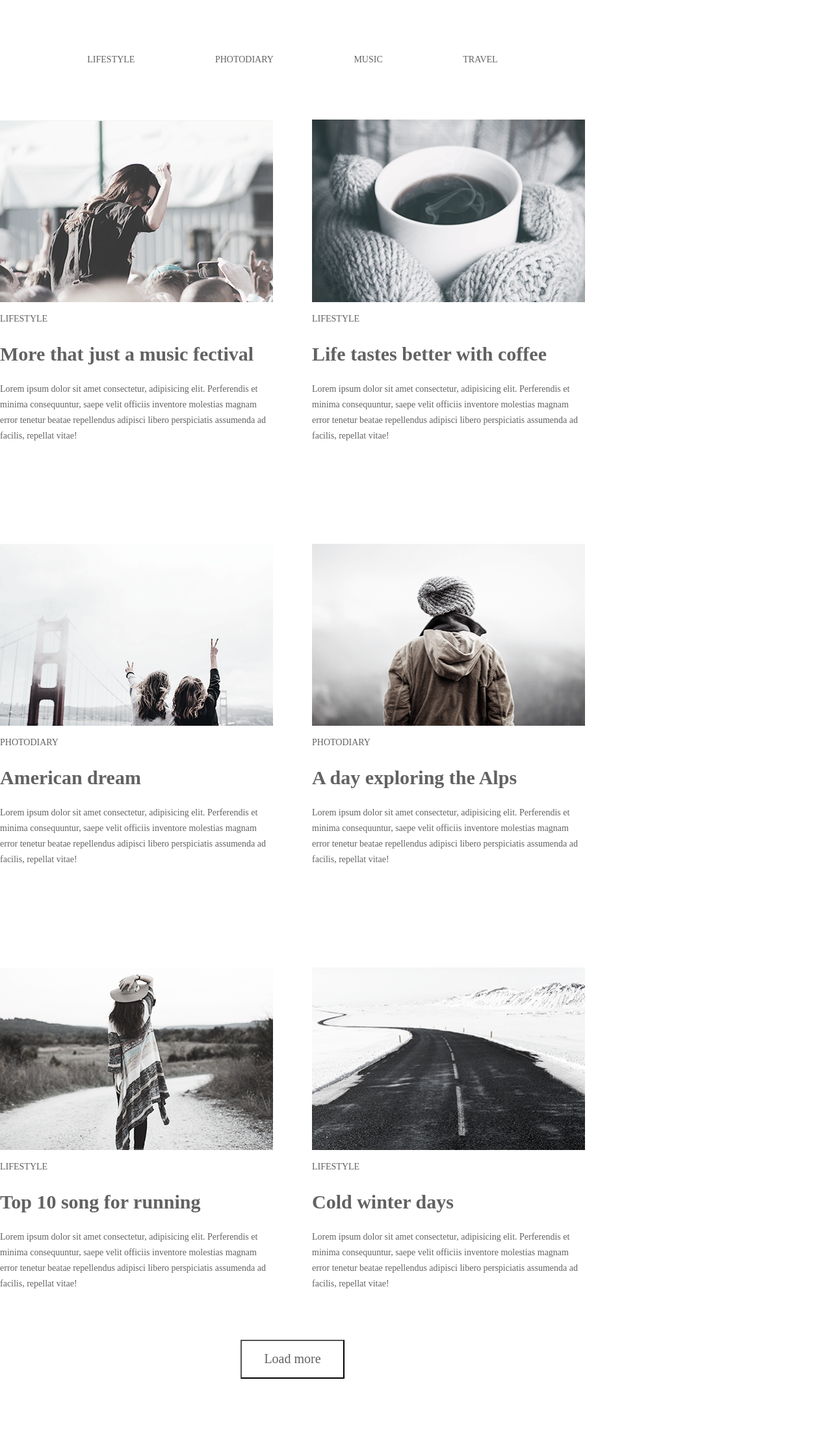
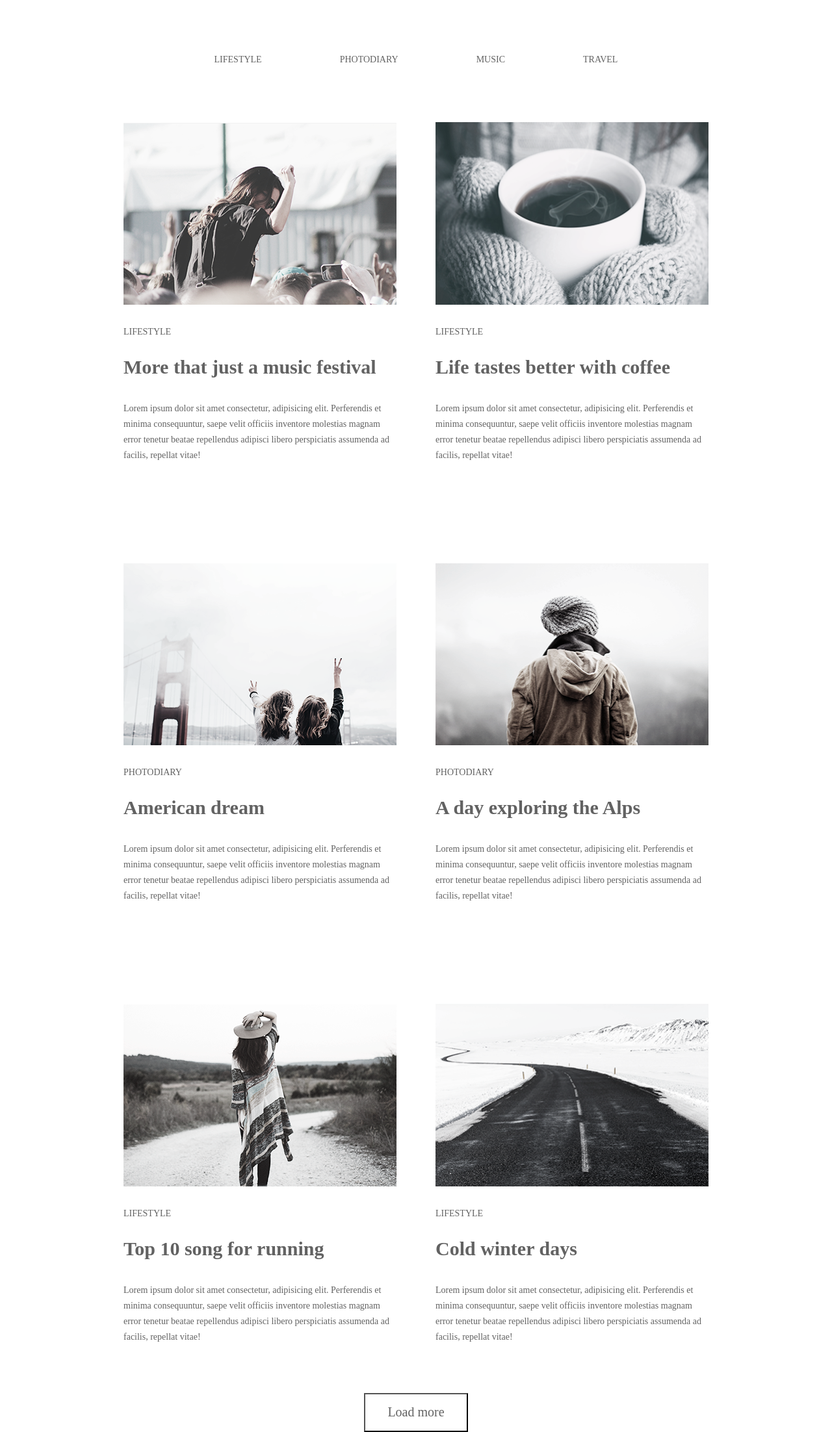
Before and after one commit to DenysMeerzon/homework3, a plain HTML site: page index.html in a window 1280 px wide. Shown: the whole page at 65% size. Before the commit the page ends 2182 px from the top, so only its background shows below. Drawn offline with Linux system fonts and the light colour scheme; a web font is replaced by a local one.

Commit message:
error correction

```diff
--- a/css/style.css
+++ b/css/style.css
@@ -20,6 +20,7 @@ img {
 }
 .container {
   width: 900px;
+  margin: 0 auto;
 }
 .page-nav {
   padding: 80px 0;
@@ -29,6 +30,7 @@ img {
   margin: 0px;
   text-align: center;
   vertical-align: middle;
+  font-size: 0;
 }
 .site-navigation li {
   display: inline-block;
@@ -41,12 +43,16 @@ img {
   color: #46c0f7;
 }
 .list-item {
+  display: block;
   text-decoration: none;
   color: #626262;
   text-transform: uppercase;
+  font-size: 14px;
 }
 .commentPhoto {
   text-transform: uppercase;
+  margin: 0;
+  margin-bottom: 30px;
 }
 .page-main-section {
   width: 420px;
@@ -66,17 +72,44 @@ img {
 .page-main {
   font-size: 0px;
 }
-.page-footer-button {
+.page-button {
   font-size: 20px;
   width: 160px;
   height: 60px;
   background-color: white;
   color: #626262;
-  margin: 60px 0px;
+  margin-top: 60px;
 }
-.page-footer-one {
+.page-one {
   text-align: center;
 }
 .page-main-section:nth-child(n + 5) {
   margin-bottom: 0px;
 }
+.visually-hidden:not(:focus):not(:active),
+input[type="checkbox"].visually-hidden,
+input[type="radio"].visually-hidden {
+  position: absolute;
+  width: 1px;
+  height: 1px;
+  margin: -1px;
+  border: 0;
+  padding: 0;
+  white-space: nowrap;
+  clip-path: inset(100%);
+  clip: rect(0 0 0 0);
+  overflow: hidden;
+}
+.page-image {
+  margin-bottom: 30px;
+}
+.commentPhotoSecond {
+  margin: 0;
+  margin-bottom: 40px;
+}
+.commentPhotoLast {
+  margin: 0;
+}
+.page-main-list {
+  padding: 0;
+}
--- a/index.html
+++ b/index.html
@@ -24,107 +24,116 @@
       </nav>
     </header>
     <main class="page-main container">
-      <section class="page-main-section">
+      <section>
+        <h2 class="visually-hidden"></h2>
+        <ul class="page-main-list">
+          <li class="page-main-section">
             <img
+              class="page-image"
               src="./img/lifestyleOne.png"
               alt="lifestyleOne"
               width="420px"
               height="280px"
             />
             <p class="commentPhoto">lifestyle</p>
-        <h3>More that just a music fectival</h3>
+            <h3 class="commentPhotoSecond">More that just a music festival</h3>
             <p>
-          Lorem ipsum dolor sit amet consectetur, adipisicing elit. Perferendis
-          et minima consequuntur, saepe velit officiis inventore molestias
-          magnam error tenetur beatae repellendus adipisci libero perspiciatis
-          assumenda ad facilis, repellat vitae!
+              Lorem ipsum dolor sit amet consectetur, adipisicing elit.
+              Perferendis et minima consequuntur, saepe velit officiis inventore
+              molestias magnam error tenetur beatae repellendus adipisci libero
+              perspiciatis assumenda ad facilis, repellat vitae!
             </p>
-      </section>
-      <section class="page-main-section">
+          </li>
+          <li class="page-main-section">
             <img
+              class="page-image"
               src="./img/lifestyleTwo.png"
               alt="lifestyleTwo"
               width="420px"
               height="280px"
             />
             <p class="commentPhoto">lifestyle</p>
-        <h3>Life tastes better with coffee</h3>
+            <h3 class="commentPhotoSecond">Life tastes better with coffee</h3>
             <p>
-          Lorem ipsum dolor sit amet consectetur, adipisicing elit. Perferendis
-          et minima consequuntur, saepe velit officiis inventore molestias
-          magnam error tenetur beatae repellendus adipisci libero perspiciatis
-          assumenda ad facilis, repellat vitae!
+              Lorem ipsum dolor sit amet consectetur, adipisicing elit.
+              Perferendis et minima consequuntur, saepe velit officiis inventore
+              molestias magnam error tenetur beatae repellendus adipisci libero
+              perspiciatis assumenda ad facilis, repellat vitae!
             </p>
-      </section>
-      <section class="page-main-section">
+          </li>
+          <li class="page-main-section">
             <img
+              class="page-image"
               src="./img/photodiaryOne.png"
               alt="photodiaryOne"
               width="420px"
               height="280px"
             />
             <p class="commentPhoto">photodiary</p>
-        <h3>American dream</h3>
+            <h3 class="commentPhotoSecond">American dream</h3>
             <p>
-          Lorem ipsum dolor sit amet consectetur, adipisicing elit. Perferendis
-          et minima consequuntur, saepe velit officiis inventore molestias
-          magnam error tenetur beatae repellendus adipisci libero perspiciatis
-          assumenda ad facilis, repellat vitae!
+              Lorem ipsum dolor sit amet consectetur, adipisicing elit.
+              Perferendis et minima consequuntur, saepe velit officiis inventore
+              molestias magnam error tenetur beatae repellendus adipisci libero
+              perspiciatis assumenda ad facilis, repellat vitae!
             </p>
-      </section>
-      <section class="page-main-section">
+          </li>
+          <li class="page-main-section">
             <img
+              class="page-image"
               src="./img/photodiaryTwo.png"
               alt="photodiaryTwo"
               width="420px"
               height="280px"
             />
             <p class="commentPhoto">photodiary</p>
-        <h3>A day exploring the Alps</h3>
+            <h3 class="commentPhotoSecond">A day exploring the Alps</h3>
             <p>
-          Lorem ipsum dolor sit amet consectetur, adipisicing elit. Perferendis
-          et minima consequuntur, saepe velit officiis inventore molestias
-          magnam error tenetur beatae repellendus adipisci libero perspiciatis
-          assumenda ad facilis, repellat vitae!
+              Lorem ipsum dolor sit amet consectetur, adipisicing elit.
+              Perferendis et minima consequuntur, saepe velit officiis inventore
+              molestias magnam error tenetur beatae repellendus adipisci libero
+              perspiciatis assumenda ad facilis, repellat vitae!
             </p>
-      </section>
-      <section class="page-main-section">
+          </li>
+          <li class="page-main-section">
             <img
+              class="page-image"
               src="./img/lifestyleThree.png"
               alt="lifestyleThree"
               width="420px"
               height="280px"
             />
             <p class="commentPhoto">lifestyle</p>
-        <h3>Top 10 song for running</h3>
+            <h3 class="commentPhotoSecond">Top 10 song for running</h3>
             <p>
-          Lorem ipsum dolor sit amet consectetur, adipisicing elit. Perferendis
-          et minima consequuntur, saepe velit officiis inventore molestias
-          magnam error tenetur beatae repellendus adipisci libero perspiciatis
-          assumenda ad facilis, repellat vitae!
+              Lorem ipsum dolor sit amet consectetur, adipisicing elit.
+              Perferendis et minima consequuntur, saepe velit officiis inventore
+              molestias magnam error tenetur beatae repellendus adipisci libero
+              perspiciatis assumenda ad facilis, repellat vitae!
             </p>
-      </section>
-      <section class="page-main-section">
+          </li>
+          <li class="page-main-section">
             <img
+              class="page-image"
               src="./img/lifestyleFour.png"
               alt="lifestyleFour"
               width="420px"
               height="280px"
             />
             <p class="commentPhoto">lifestyle</p>
-        <h3>Cold winter days</h3>
-        <p>
-          Lorem ipsum dolor sit amet consectetur, adipisicing elit. Perferendis
-          et minima consequuntur, saepe velit officiis inventore molestias
-          magnam error tenetur beatae repellendus adipisci libero perspiciatis
-          assumenda ad facilis, repellat vitae!
+            <h3 class="commentPhotoSecond">Cold winter days</h3>
+            <p class="commentPhotoLast">
+              Lorem ipsum dolor sit amet consectetur, adipisicing elit.
+              Perferendis et minima consequuntur, saepe velit officiis inventore
+              molestias magnam error tenetur beatae repellendus adipisci libero
+              perspiciatis assumenda ad facilis, repellat vitae!
             </p>
+          </li>
+        </ul>
+        <div class="page-one">
+          <button class="page-button">Load more</button>
+        </div>
       </section>
     </main>
-    <footer class="page-footer container">
-      <div class="page-footer-one">
-        <button class="page-footer-button">Load more</button>
-      </div>
-    </footer>
   </body>
 </html>
```
Lines whose indentation alone changed are shown as unchanged.
